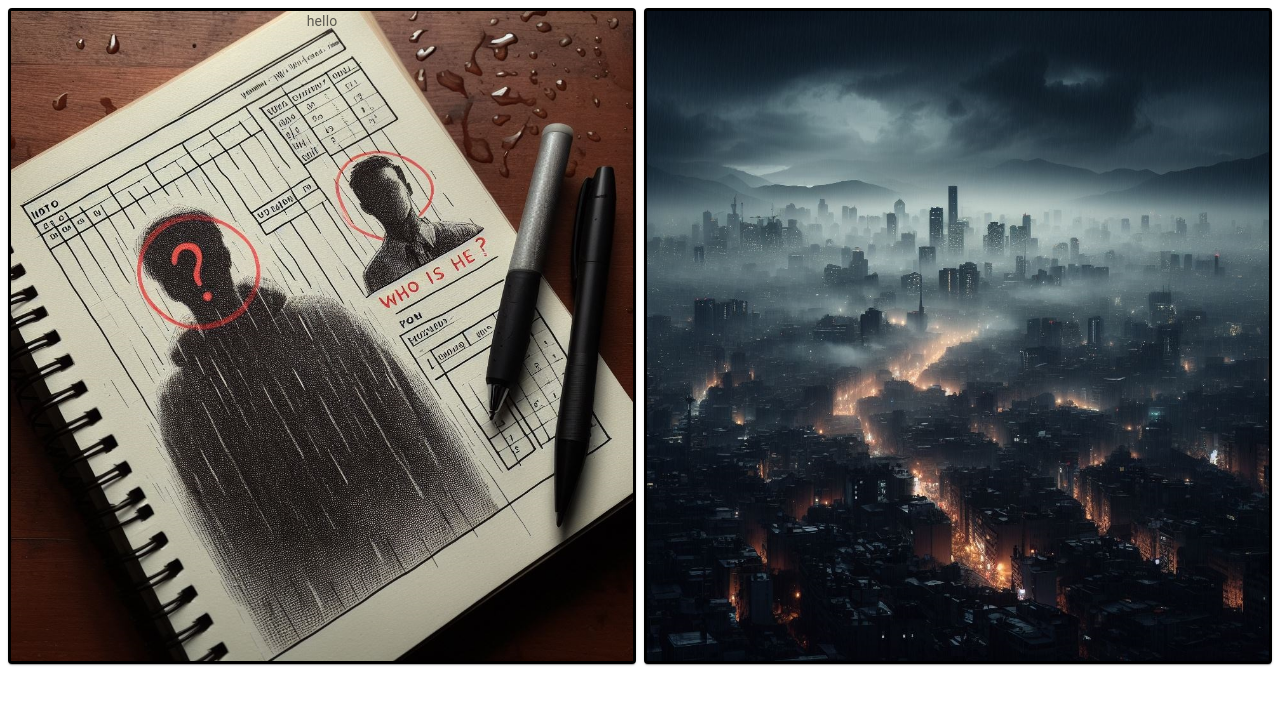
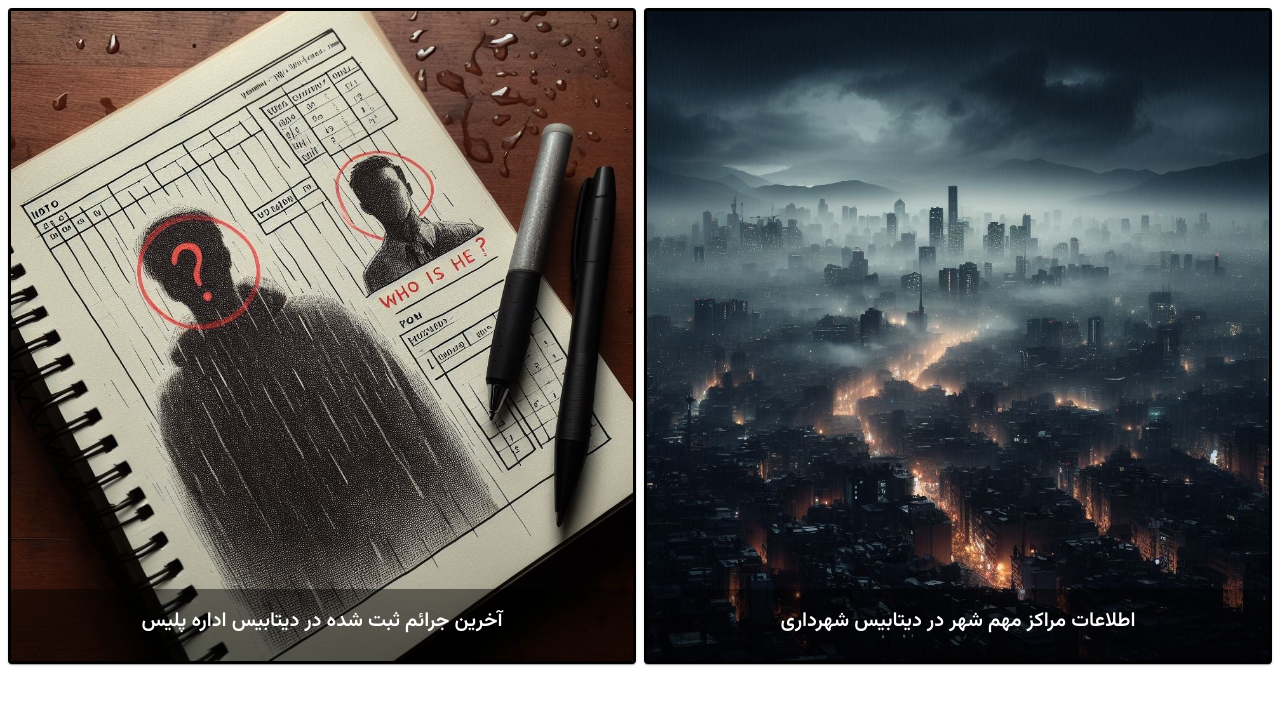
Before and after one commit to bnparham/murder_mystery_frontend, a React (Create React App) app: page / in a window 1280 px wide. Shown: the top 704 px of the page. Built offline with nearby package versions, Linux system fonts and the light colour scheme.

Commit message:
add AppLayout component

```diff
--- a/public/index.html
+++ b/public/index.html
@@ -10,34 +10,17 @@
       content="Web site created using create-react-app"
     />
     <link rel="apple-touch-icon" href="%PUBLIC_URL%/logo192.png" />
-    <!--
-      manifest.json provides metadata used when your web app is installed on a
-      user's mobile device or desktop. See https://developers.google.com/web/fundamentals/web-app-manifest/
-    -->
     <link rel="manifest" href="%PUBLIC_URL%/manifest.json" />
-    <!--
-      Notice the use of %PUBLIC_URL% in the tags above.
-      It will be replaced with the URL of the `public` folder during the build.
-      Only files inside the `public` folder can be referenced from the HTML.
 
-      Unlike "/favicon.ico" or "favicon.ico", "%PUBLIC_URL%/favicon.ico" will
-      work correctly both with client-side routing and a non-root public URL.
-      Learn how to configure a non-root public URL by running `npm run build`.
-    -->
+    <!-- vazir font -->
+    <link rel="preconnect" href="https://fonts.googleapis.com">
+    <link rel="preconnect" href="https://fonts.gstatic.com" crossorigin>
+    <link href="https://fonts.googleapis.com/css2?family=Vazirmatn:wght@600&display=swap" rel="stylesheet">
+
     <title>React App</title>
   </head>
   <body>
     <noscript>You need to enable JavaScript to run this app.</noscript>
     <div id="root"></div>
-    <!--
-      This HTML file is a template.
-      If you open it directly in the browser, you will see an empty page.
-
-      You can add webfonts, meta tags, or analytics to this file.
-      The build step will place the bundled scripts into the <body> tag.
-
-      To begin the development, run `npm start` or `yarn start`.
-      To create a production bundle, use `npm run build` or `yarn build`.
-    -->
   </body>
 </html>
--- a/src/App.js
+++ b/src/App.js
@@ -1,10 +1,11 @@
 import React from 'react'
 import BasicGrid from './components/BasicGrid';
+import AppLayout from './AppLayout';
 
 export default function App() {
   return (
-    <div>
+    <AppLayout>
       <BasicGrid />
-    </div>
+    </AppLayout>
   )
 }
--- /dev/null
+++ b/src/AppLayout.jsx
@@ -0,0 +1,32 @@
+import React from 'react'
+import { createTheme, ThemeProvider } from '@mui/material/styles';
+
+const defaultTheme = createTheme(
+    {
+      direction: 'rtl',
+      typography:{
+        fontFamily: [
+          'Vazirmatn',
+          'B Nazanin',
+          '-apple-system',
+          'BlinkMacSystemFont',
+          '"Segoe UI"',
+          'Roboto',
+          '"Helvetica Neue"',
+          'Arial',
+          'sans-serif',
+          '"Apple Color Emoji"',
+          '"Segoe UI Emoji"',
+          '"Segoe UI Symbol"',
+        ].join(','),
+      },
+    }
+  );
+
+export default function AppLayout({children}) {
+  return (
+    <ThemeProvider theme={defaultTheme}>
+        {children}
+    </ThemeProvider>
+  )
+}
--- a/src/components/BasicGrid.jsx
+++ b/src/components/BasicGrid.jsx
@@ -7,6 +7,8 @@ import Grid from '@mui/material/Unstable_Grid2';
 import m1 from '../img/m1.jpg'
 import m2 from '../img/m2.jpg'
 import MenuSelect from './MenuSelect';
+import { Button, Card, CardActions, CardContent, Typography } from '@mui/material';
+import MenuDetails from './MenuDetails';
 
 const Item = styled(Paper)(({ theme }) => ({
   backgroundColor: theme.palette.mode === 'dark' ? '#1A2027' : '#000',
@@ -39,9 +41,17 @@ export default function FullWidthGrid() {
               onMouseEnter={(e) => handleBoxHover(e)}
               onMouseLeave={handleBoxLeave}
               id={'crimeReport'}
+              isHover={hoveredBox?.id === 'crimeReport' ? true : false}
             >
-              hello
-              {hoveredBox?.id === 'crimeReport' ? 'jooooooon' : ''}
+              {hoveredBox?.id === 'crimeReport'
+              ?'jooooooon'
+              :<MenuDetails>
+                <Typography variant="h6" color="#ffff">
+                  آخرین جرائم ثبت شده در دیتابیس اداره پلیس
+                </Typography>
+              </MenuDetails>
+
+              }
             </MenuSelect>
           </Item>
         </Grid>
@@ -52,8 +62,17 @@ export default function FullWidthGrid() {
               onMouseEnter={(e) => handleBoxHover(e)}
               onMouseLeave={handleBoxLeave}
               id={'enterCity'}
+              isHover={hoveredBox?.id === 'enterCity' ? true : false}
               >
-                {hoveredBox?.id === 'enterCity' ? '12345' : ''}
+                {
+                  hoveredBox?.id === 'enterCity'
+                  ?'12345'
+                  :<MenuDetails>
+                    <Typography variant="h6" color="#ffff">
+                      اطلاعات مراکز مهم  شهر در دیتابیس شهرداری
+                    </Typography>
+                  </MenuDetails>
+                }
             </MenuSelect>
           </Item>
         </Grid>
--- /dev/null
+++ b/src/components/MenuDetails.jsx
@@ -0,0 +1,17 @@
+import React from 'react';
+import { Button, Card, CardActions, CardContent, Typography, Box } from '@mui/material';
+
+const MenuDetails = ({children}) => {
+  return (
+    <Card style={{
+      backgroundColor:'#0007',
+      width:'100%',
+    }}>
+      <CardContent>
+        {children}
+      </CardContent>
+    </Card>
+  );
+};
+
+export default MenuDetails;
--- a/src/components/MenuSelect.jsx
+++ b/src/components/MenuSelect.jsx
@@ -1,7 +1,7 @@
 import { Box } from '@mui/material'
 import React from 'react'
 
-export default function MenuSelect({children,backgroundImage,onMouseEnter,onMouseLeave,id}) {
+export default function MenuSelect({children,backgroundImage,onMouseEnter,onMouseLeave,id,isHover}) {
   return (
     <Box
     onMouseEnter={onMouseEnter}
@@ -12,6 +12,10 @@ export default function MenuSelect({children,backgroundImage,onMouseEnter,onMous
       backgroundImage: `url(${backgroundImage})`,
       backgroundSize: 'cover',
       backgroundPosition: 'center',
+      filter: isHover ? 'blur(3px)' : 'none',
+      transition: 'filter 0.3s ease',
+      alignItems: 'flex-end',
+      display: 'flex',
       }}
   >
     {children}
```
Also changed, not shown: src/components/BoxDetails.jsx (deleted, +0 -27 lines).
